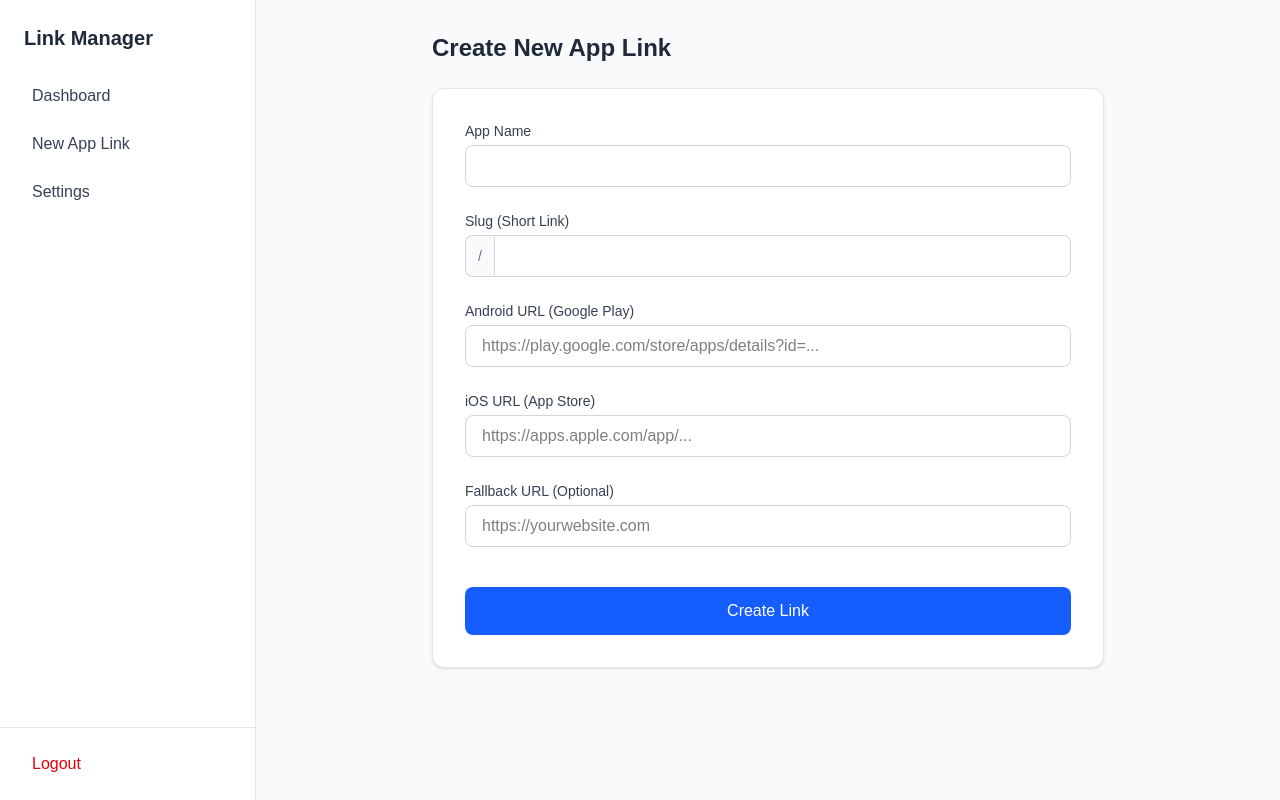
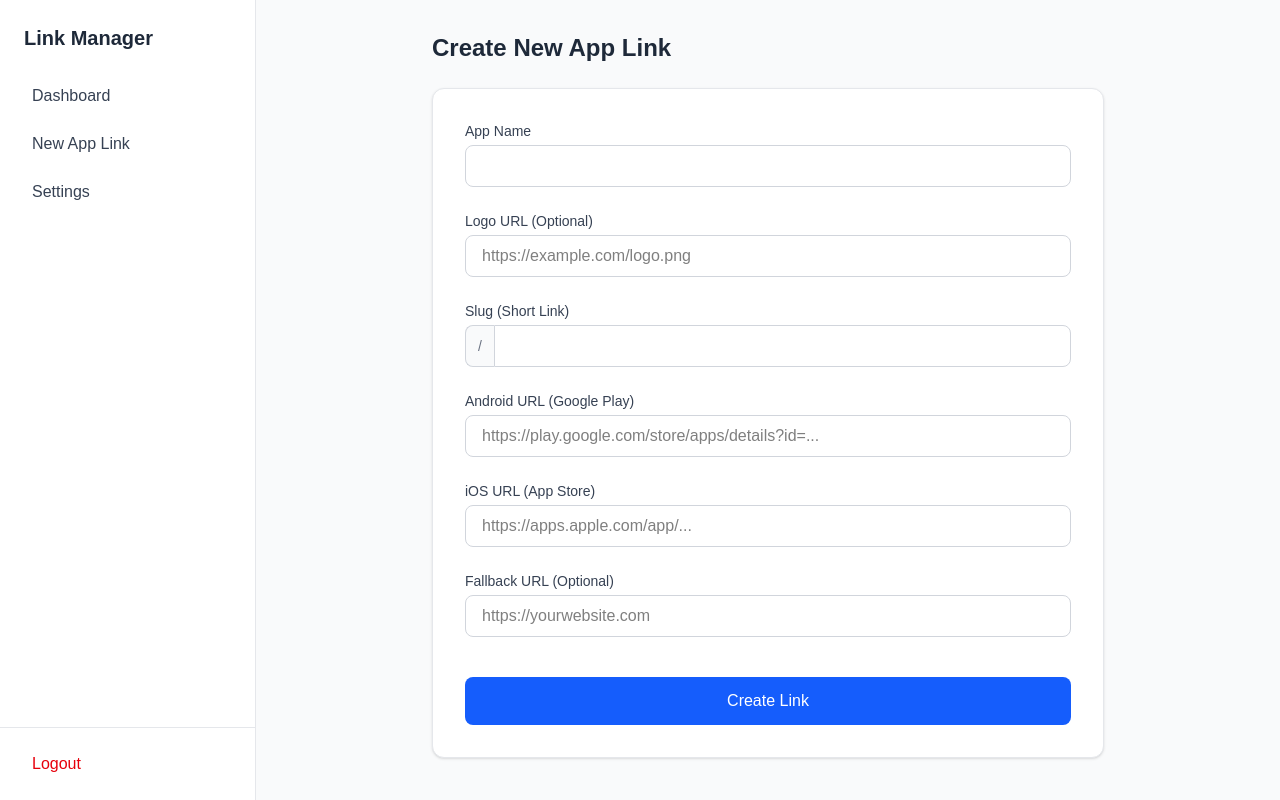
Before and after one commit to mazisel/linkmanager, a Next.js app: page /admin/new in a window 1280 px wide. Built offline with nearby package versions, Linux system fonts and the light colour scheme.

Commit message:
Feat: Add Logo URL support for Apps

```diff
--- a/app/admin/apps/[id]/edit/page.tsx
+++ b/app/admin/apps/[id]/edit/page.tsx
@@ -9,6 +9,7 @@ export default function EditApp({ params }: { params: Promise<{ id: string }> })
     const [formData, setFormData] = useState({
         name: '',
         slug: '',
+        logoUrl: '',
         androidUrl: '',
         iosUrl: '',
         fallbackUrl: '',
@@ -25,6 +26,7 @@ export default function EditApp({ params }: { params: Promise<{ id: string }> })
                 setFormData({
                     name: data.name,
                     slug: data.slug,
+                    logoUrl: data.logoUrl || '',
                     androidUrl: data.androidUrl || '',
                     iosUrl: data.iosUrl || '',
                     fallbackUrl: data.fallbackUrl || '',
@@ -79,6 +81,17 @@ export default function EditApp({ params }: { params: Promise<{ id: string }> })
                         className="w-full px-4 py-2 border border-gray-300 rounded-lg focus:ring-2 focus:ring-blue-500 focus:border-blue-500 text-black"
                         value={formData.name}
                         onChange={(e) => setFormData({ ...formData, name: e.target.value })}
+                    />
+                </div>
+
+                <div>
+                    <label className="block text-sm font-medium text-gray-700 mb-1">Logo URL (Optional)</label>
+                    <input
+                        type="url"
+                        className="w-full px-4 py-2 border border-gray-300 rounded-lg focus:ring-2 focus:ring-blue-500 focus:border-blue-500 text-black"
+                        placeholder="https://example.com/logo.png"
+                        value={formData.logoUrl}
+                        onChange={(e) => setFormData({ ...formData, logoUrl: e.target.value })}
                     />
                 </div>
 
--- a/app/admin/new/page.tsx
+++ b/app/admin/new/page.tsx
@@ -8,6 +8,7 @@ export default function NewApp() {
     const [formData, setFormData] = useState({
         name: '',
         slug: '',
+        logoUrl: '',
         androidUrl: '',
         iosUrl: '',
         fallbackUrl: '',
@@ -51,6 +52,18 @@ export default function NewApp() {
                         className="w-full px-4 py-2 border border-gray-300 rounded-lg focus:ring-2 focus:ring-blue-500 focus:border-blue-500 text-black"
                         value={formData.name}
                         onChange={(e) => setFormData({ ...formData, name: e.target.value })}
+                    />
+                </div>
+
+                {/* New Logo URL input field */}
+                <div>
+                    <label className="block text-sm font-medium text-gray-700 mb-1">Logo URL (Optional)</label>
+                    <input
+                        type="url"
+                        className="w-full px-4 py-2 border border-gray-300 rounded-lg focus:ring-2 focus:ring-blue-500 focus:border-blue-500 text-black"
+                        placeholder="https://example.com/logo.png"
+                        value={formData.logoUrl}
+                        onChange={(e) => setFormData({ ...formData, logoUrl: e.target.value })}
                     />
                 </div>
 
--- a/app/api/apps/route.ts
+++ b/app/api/apps/route.ts
@@ -33,7 +33,15 @@ export async function POST(request: Request) {
         }
 
         const body = await request.json();
-        const { name, slug, androidUrl, iosUrl, fallbackUrl } = body;
+        const { name, slug, androidUrl, iosUrl, fallbackUrl, logoUrl } = body;
+
+        // Basic validation
+        if (!name || !slug || !androidUrl || !iosUrl) {
+            return NextResponse.json(
+                { error: 'Missing required fields' },
+                { status: 400 }
+            );
+        }
 
         const app = await prisma.app.create({
             data: {
@@ -42,6 +50,7 @@ export async function POST(request: Request) {
                 androidUrl,
                 iosUrl,
                 fallbackUrl,
+                logoUrl,
                 userId: session.user.id,
             },
         });
@@ -55,9 +64,9 @@ export async function POST(request: Request) {
 export async function PUT(request: Request) {
     try {
         const body = await request.json();
-        const { id, name, slug, androidUrl, iosUrl, fallbackUrl } = body;
+        const { id, name, slug, androidUrl, iosUrl, fallbackUrl, logoUrl } = body;
 
-        const app = await prisma.app.update({
+        const updatedApp = await prisma.app.update({
             where: { id },
             data: {
                 name,
@@ -65,9 +74,10 @@ export async function PUT(request: Request) {
                 androidUrl,
                 iosUrl,
                 fallbackUrl,
+                logoUrl,
             },
         });
-        return NextResponse.json(app);
+        return NextResponse.json(updatedApp);
     } catch (error) {
         console.error('Error updating app:', error);
         return NextResponse.json({ error: 'Failed to update app' }, { status: 500 });
--- a/app/page.tsx
+++ b/app/page.tsx
@@ -81,9 +81,19 @@ export default async function ShowcasePage() {
                             className="group bg-gray-900 border border-gray-800 rounded-2xl p-6 hover:border-gray-700 transition-all hover:shadow-2xl hover:shadow-blue-900/20"
                         >
                             <div className="flex items-start justify-between mb-6">
-                                <div className="w-16 h-16 bg-gradient-to-br from-gray-800 to-black rounded-xl border border-gray-700 flex items-center justify-center text-2xl font-bold text-gray-500 group-hover:text-white transition-colors">
-                                    {app.name.charAt(0)}
-                                </div>
+                                {app.logoUrl ? (
+                                    <div className="w-16 h-16 rounded-xl border border-gray-700 overflow-hidden bg-white">
+                                        <img
+                                            src={app.logoUrl}
+                                            alt={app.name}
+                                            className="w-full h-full object-cover"
+                                        />
+                                    </div>
+                                ) : (
+                                    <div className="w-16 h-16 bg-gradient-to-br from-gray-800 to-black rounded-xl border border-gray-700 flex items-center justify-center text-2xl font-bold text-gray-500 group-hover:text-white transition-colors">
+                                        {app.name.charAt(0)}
+                                    </div>
+                                )}
                                 <span className="px-3 py-1 bg-gray-800 rounded-full text-xs font-medium text-gray-400 border border-gray-700">
                                     {app.slug}
                                 </span>
```
Also changed, not shown: 1 other file (tests, documents, lock files or other folders).
